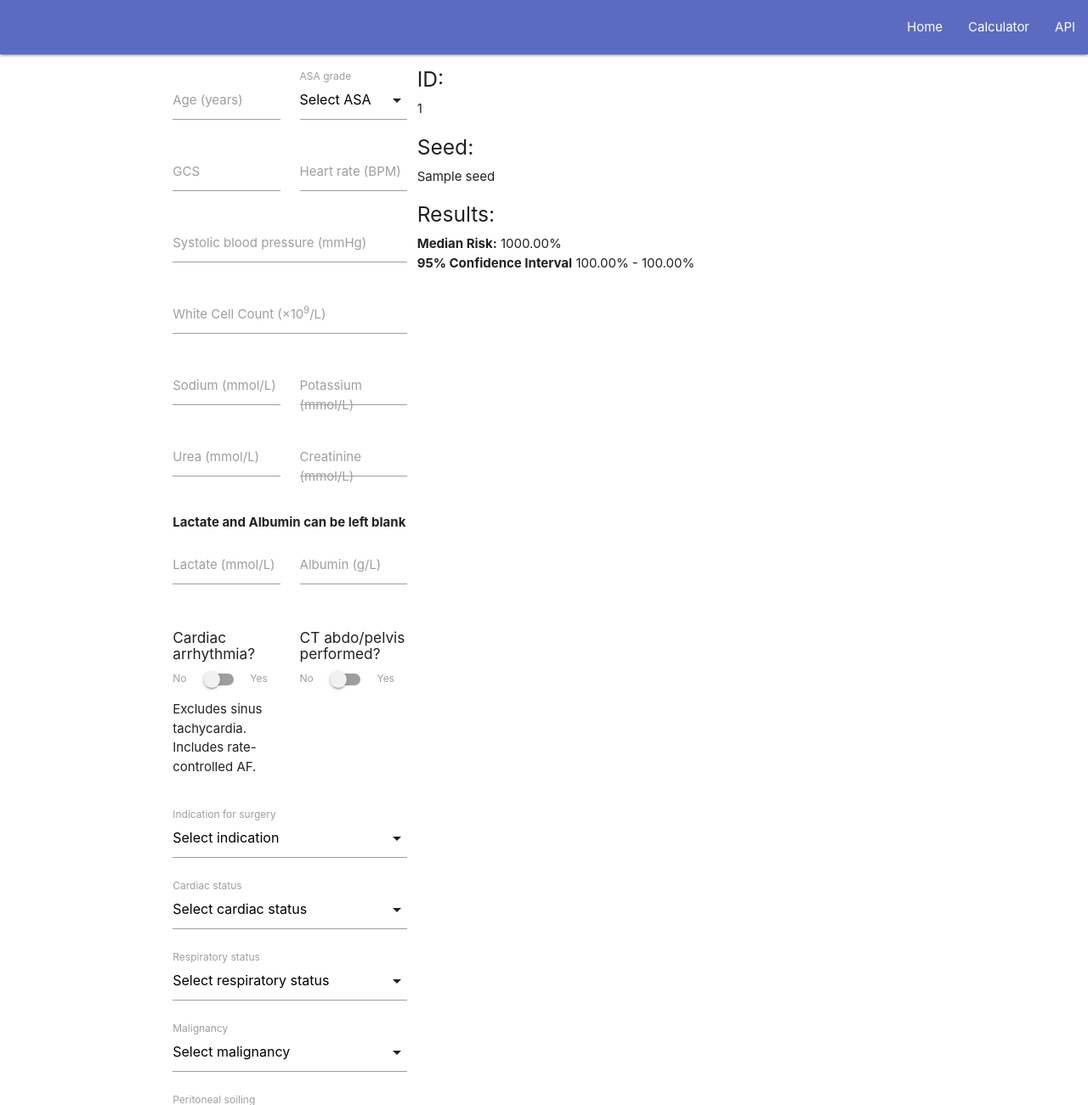
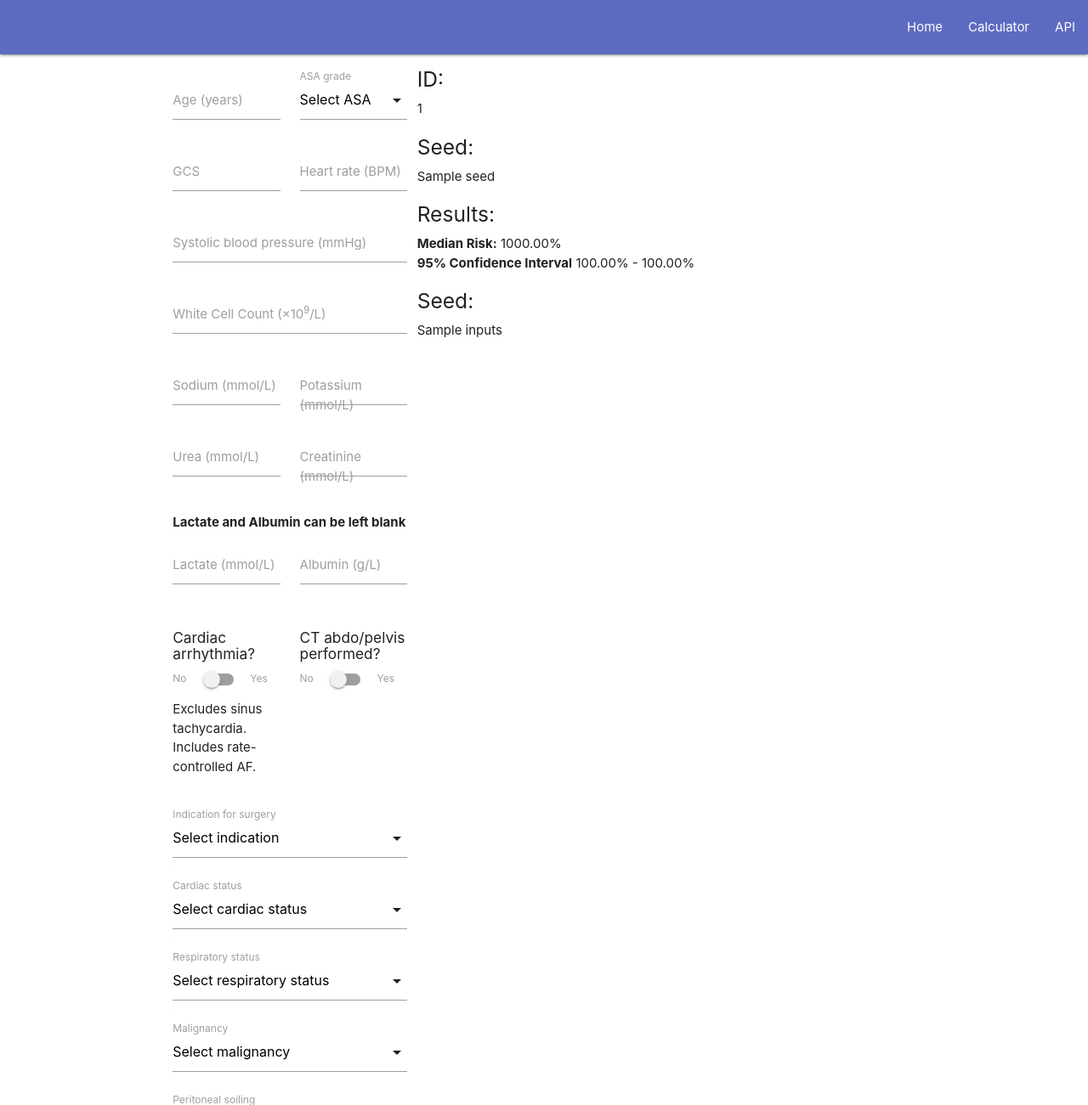
Before and after one commit to JMathiszig-Lee/Laparotomy-Predictions, a FastAPI app: template templates/form.html in a window 1280 px wide. Shown: the top 1301 px of the page at 85% size. Run offline with FastAPI, Linux system fonts and the light colour scheme; the template is opened without the code that fills it: most values are stand-ins (such as "Sample title", 1, 10 or a date in 2020); parts of the project's set-up code (start-up, migrations or seed data) failed here and were passed over; some libraries are stand-ins or nearby versions.

Commit message:
major bug fix

```diff
--- a/app/prediction/predict_api.py
+++ b/app/prediction/predict_api.py
@@ -32,7 +32,7 @@ async def predict(prediction: Prediction):
 
     if processed.Lactate_missing == 0 and processed.Albumin_missing == 0:
         # go straight to mortality prediction
-        result = predict_mortality([processed.convert_to_list()], 1000, RANDOM_SEED)
+        result = predict_mortality([processed.convert_to_list()], 10000, RANDOM_SEED)
     else:
         lactates = await impute_lactate(
             processed.convert_to_list()[:17], 10, RANDOM_SEED
@@ -84,6 +84,7 @@ async def predict(prediction: Prediction):
             "LowerPercentile": f"{lower_percentile:4f}",
             "UpperPercentile": f"{upper_percentile:4f}",
         },
+        "Inputs": prediction.__dict__,
     }
 
     # logging goes here if allowed
--- a/static/js/formhelper.js
+++ b/static/js/formhelper.js
@@ -1,3 +1,8 @@
 $(document).ready(function(){
-    $('select').formSelect();
-  });
+
+  $('select').formSelect();
+
+  //fixes error message for selecte
+  $("select[required]").css({display: "block", height: 0, padding: 0, width: 0, position: 'absolute'});
+
+});
--- a/templates/form.html
+++ b/templates/form.html
@@ -6,9 +6,9 @@
         <div class="col s12">
         </div>
         <div class="row">
-            <div class="input-field col s6">
+            <div class="input-field col s6 select-field">
                 <label>Age (years)</label>
-                <input name="Age" type="number" required id='Age'>
+                <input name="Age" type="number" required class="validate" id='Age'>
             </div>
             <div class="input-field col s6">
                 <select name="ASA" required id="ASA">
@@ -89,7 +89,7 @@
             </div>
         </div>
         <div class="row">
-            <div class="input-field col s12">
+            <div class="input-field col s12 select-field">
                 <select name="Indication" id="Indication" required>
                     <option value="" disabled selected>Select indication</option>
                     <option value="0">Small bowel obstruction</option>
@@ -108,8 +108,8 @@
                 </select>
                 <label>Indication for surgery</label>
             </div>
-            <div class="input-field col s12">
-                <select name="Cardio" id="Cardio" required>
+            <div class="input-field col s12 select-field">
+                <select name="Cardio" id="Cardio" required class="validate">
                     <option value="" disabled selected>Select cardiac status</option>
                     <option value="0">None</option>
                     <option value="1">Diuretic, digoxin, Rx for angina or hypertension</option>
@@ -118,8 +118,8 @@
                 </select>
                 <label>Cardiac status</label>
             </div>
-            <div class="input-field col s12">
-                <select name="Resp" id="Resp" required>
+            <div class="input-field col s12 select-field">
+                <select name="Resp" id="Resp" required class="validate">
                     <option value="" disabled selected>Select respiratory status</option>
                     <option value="0">None</option>
                     <option value="1">Dyspnoea on exertion, mild COAD</option>
@@ -128,8 +128,8 @@
                 </select>
                 <label>Respiratory status</label>
             </div>
-            <div class="input-field col s12">
-                <select name="Malignancy" id="Malignancy" required>
+            <div class="input-field col s12 select-field">
+                <select name="Malignancy" id="Malignancy" required class="validate">
                     <option value="" disabled selected>Select malignancy</option>
                     <option value="0">None</option>
                     <option value="1">Primary only</option>
@@ -138,8 +138,8 @@
                 </select>
                 <label>Malignancy</label>
             </div>
-            <div class="input-field col s12">
-                <select name="Soiling" id="Soiling" required>
+            <div class="input-field col s12 select-field">
+                <select name="Soiling" id="Soiling" required class="validate">
                     <option value="" disabled selected>Select peritoneal soiling</option>
                     <option value="0">None</option>
                     <option value="1">Serous fluid</option>
@@ -169,6 +169,9 @@
             <b>95% Confidence Interval</b>  {{"%.2f"|format(results.Summary.LowerPercentile|float* 100) }}% - {{"%.2f"|format(results.Summary.UpperPercentile|float * 100)}}%
             <div id="histogram"></div>
         </div>
+        <div class="row">
+            <h5>Seed:</h5> {{results.Inputs}}
+        </div>
         {% endif%}
 
 
```
Also changed, not shown: app/form/form.py (+5 -3 lines).
